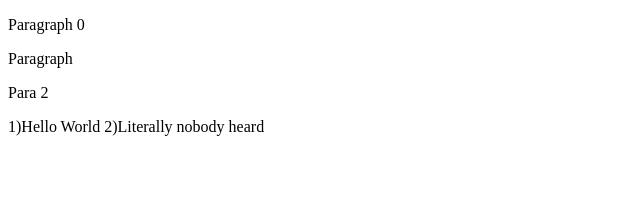
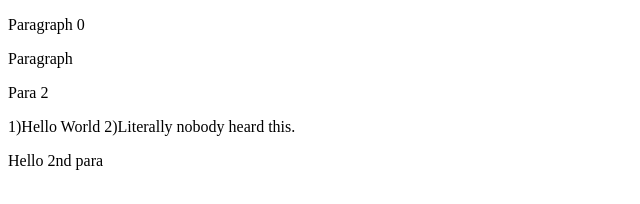
Before and after one commit to Aishwarya747/Short, a plain HTML site: page index.html in a window 1280 px wide. Shown: the whole page, without its empty margins (0-640 px from the left). Drawn offline with Linux system fonts and the light colour scheme.

Commit message:
LAst commit

```diff
--- a/index.html
+++ b/index.html
@@ -14,7 +14,11 @@
 
     <div>
         1)Hello World
-        2)Literally nobody heard
+        2)Literally nobody heard this.
+    </div>
+
+    <div>
+        <p>Hello 2nd para</p>
     </div>
 </body>
 </html>
```
